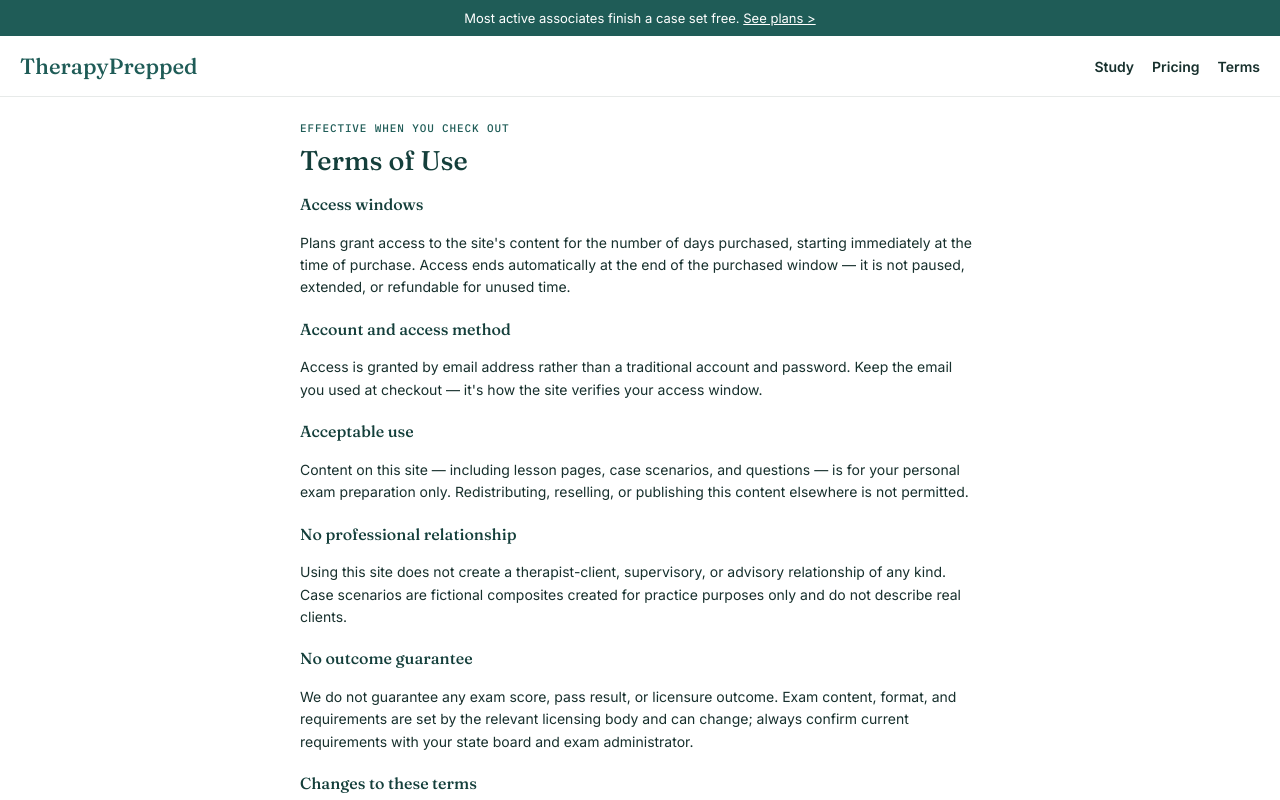
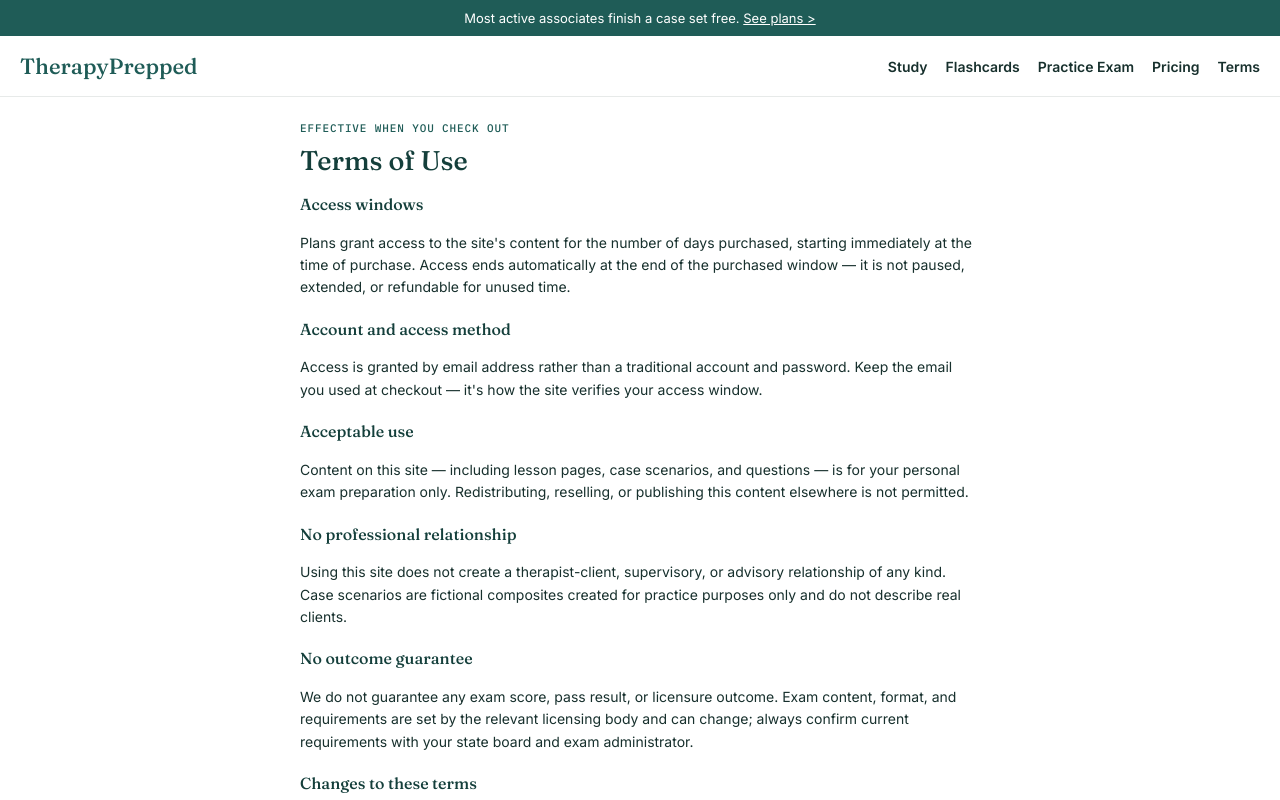
Before and after one commit to mysupervisely/therapyprepped, a Next.js app: page /terms in a window 1280 px wide. Shown: the top 800 px of the page. Built offline with nearby package versions, Linux system fonts and the light colour scheme.

Commit message:
Add files via upload

```diff
--- a/components/Nav.js
+++ b/components/Nav.js
@@ -10,6 +10,8 @@ export default function Nav() {
         <Link href="/" className="wordmark display">TherapyPrepped</Link>
         <nav className="navlinks">
           <Link href="/dashboard">Study</Link>
+          <Link href="/flashcards">Flashcards</Link>
+          <Link href="/practice-exam">Practice Exam</Link>
           <Link href="/pricing">Pricing</Link>
           <Link href="/terms">Terms</Link>
         </nav>
```
